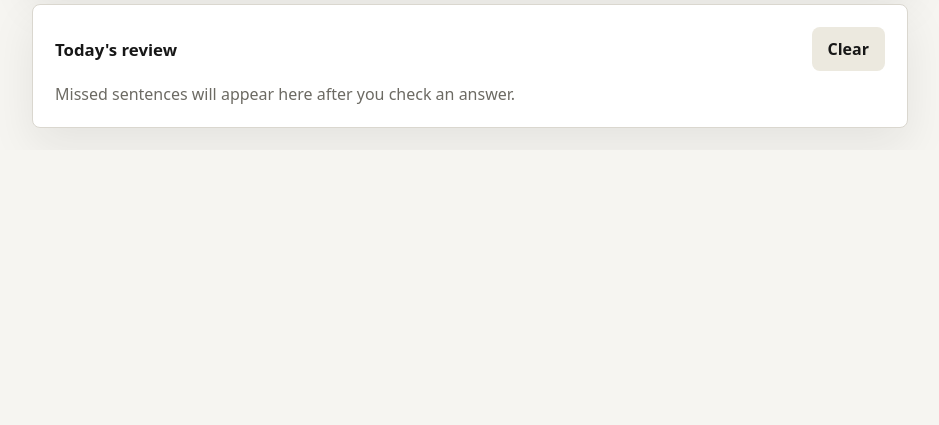
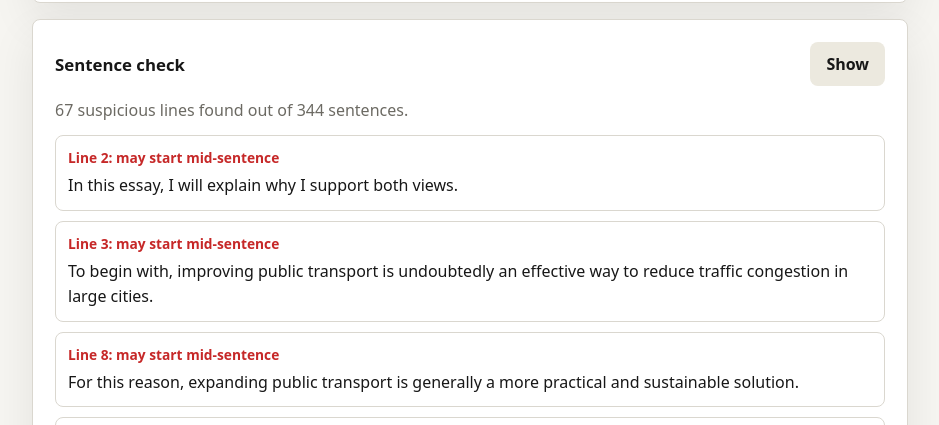
Before and after one commit to lolipop279-creator/det-dictation-trainer, a plain HTML site: page index.html in a window 1280 px wide. Shown: the part 675-1100 px from the top of the page, without its empty margins (170-1109 px from the left). Before the commit the page ends 825 px from the top, so only its background shows below. Drawn offline with Linux system fonts and the light colour scheme.

Commit message:
Add files via upload

```diff
--- a/index.html
+++ b/index.html
@@ -46,6 +46,15 @@
       </label>
     </section>
 
+    <section class="sentence-check" aria-label="Sentence data check">
+      <div class="section-title">
+        <h2>Sentence check</h2>
+        <button id="toggleCheckBtn" type="button">Show</button>
+      </div>
+      <div id="checkSummary" class="check-summary"></div>
+      <div id="checkList" class="check-list" hidden></div>
+    </section>
+
     <section class="missed" aria-label="Today's missed sentences">
       <div class="section-title">
         <h2>Today's review</h2>
```
